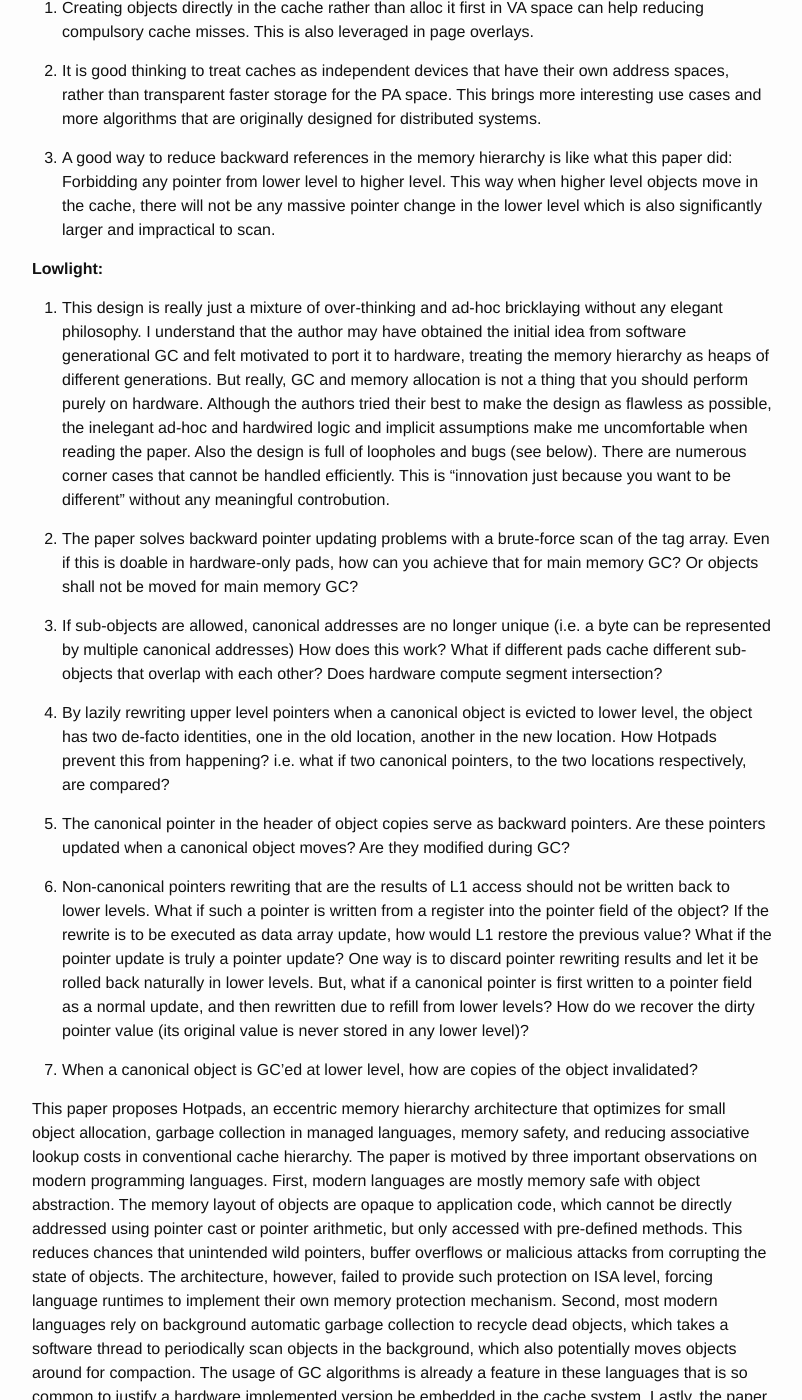
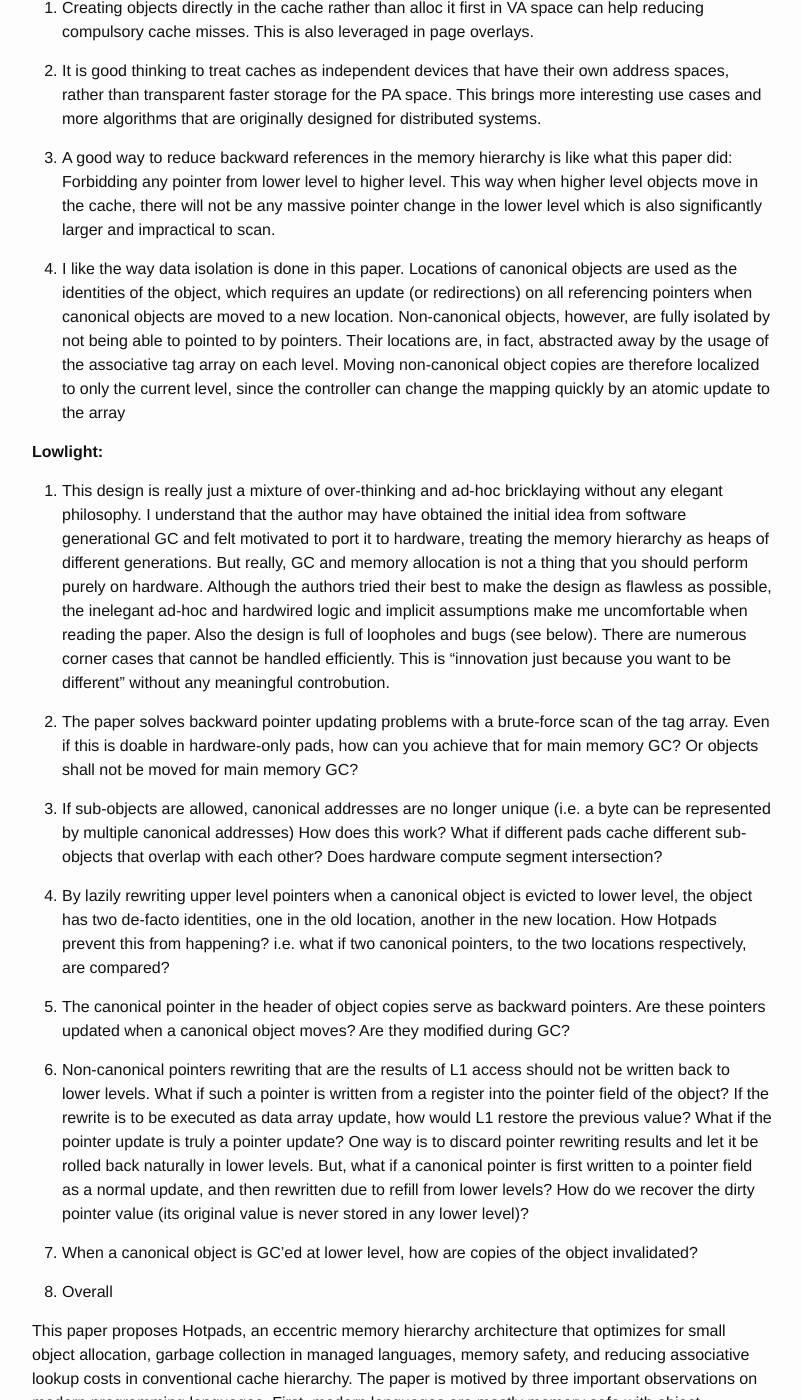
Before and after one commit to wangziqi2013/wangziqi2013.github.io, a Jekyll site: the page built from _posts/2020-07-10-hotpads.markdown, in a window 1280 px wide and 1400 px high, scrolled down 535 px. Shown: the whole window, without its empty margins (238-1040 px from the left). Built offline with Jekyll 4.4.1, drawn with Linux system fonts in a browser that asks for light colours.

Commit message:
Adding highlight

```diff
--- a/_posts/2020-07-10-hotpads.markdown
+++ b/_posts/2020-07-10-hotpads.markdown
@@ -25,6 +25,13 @@ version_mgmt:
 3. A good way to reduce backward references in the memory hierarchy is like what this paper did: Forbidding any pointer
    from lower level to higher level. This way when higher level objects move in the cache, there will not be any massive
    pointer change in the lower level which is also significantly larger and impractical to scan.
+
+4. I like the way data isolation is done in this paper. Locations of canonical objects are used as the identities of the
+   object, which requires an update (or redirections) on all referencing pointers when canonical objects are moved
+   to a new location. Non-canonical objects, however, are fully isolated by not being able to pointed to by pointers.
+   Their locations are, in fact, abstracted away by the usage of the associative tag array on each level. Moving
+   non-canonical object copies are therefore localized to only the current level, since the controller can change the
+   mapping quickly by an atomic update to the array
 
 **Lowlight:**
 
@@ -60,6 +67,8 @@ version_mgmt:
    lower level)?
 
 7. When a canonical object is GC'ed at lower level, how are copies of the object invalidated?
+
+8. Overall
 
 This paper proposes Hotpads, an eccentric memory hierarchy architecture that optimizes for small object allocation,
 garbage collection in managed languages, memory safety, and reducing associative lookup costs in conventional cache
```
